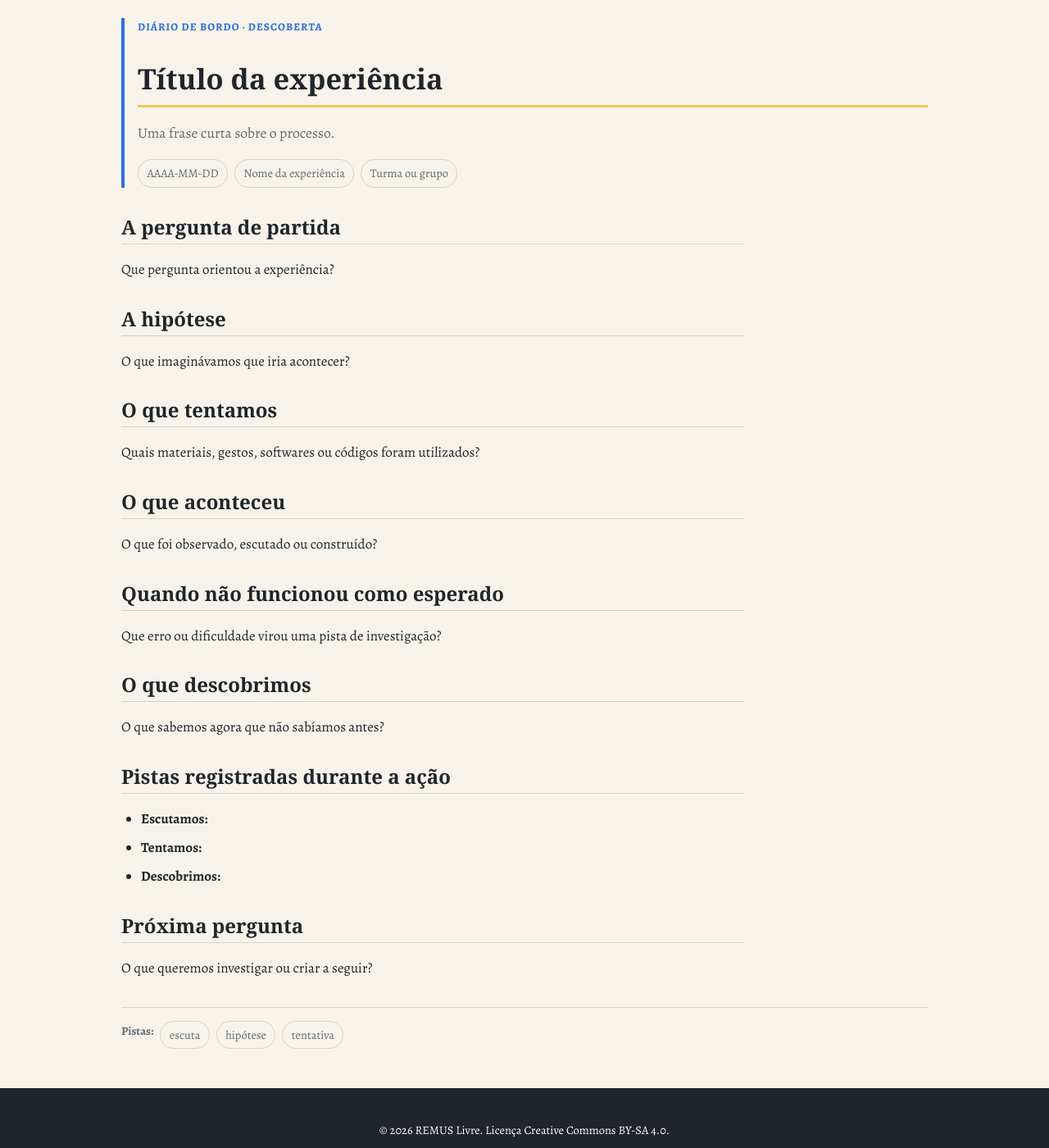
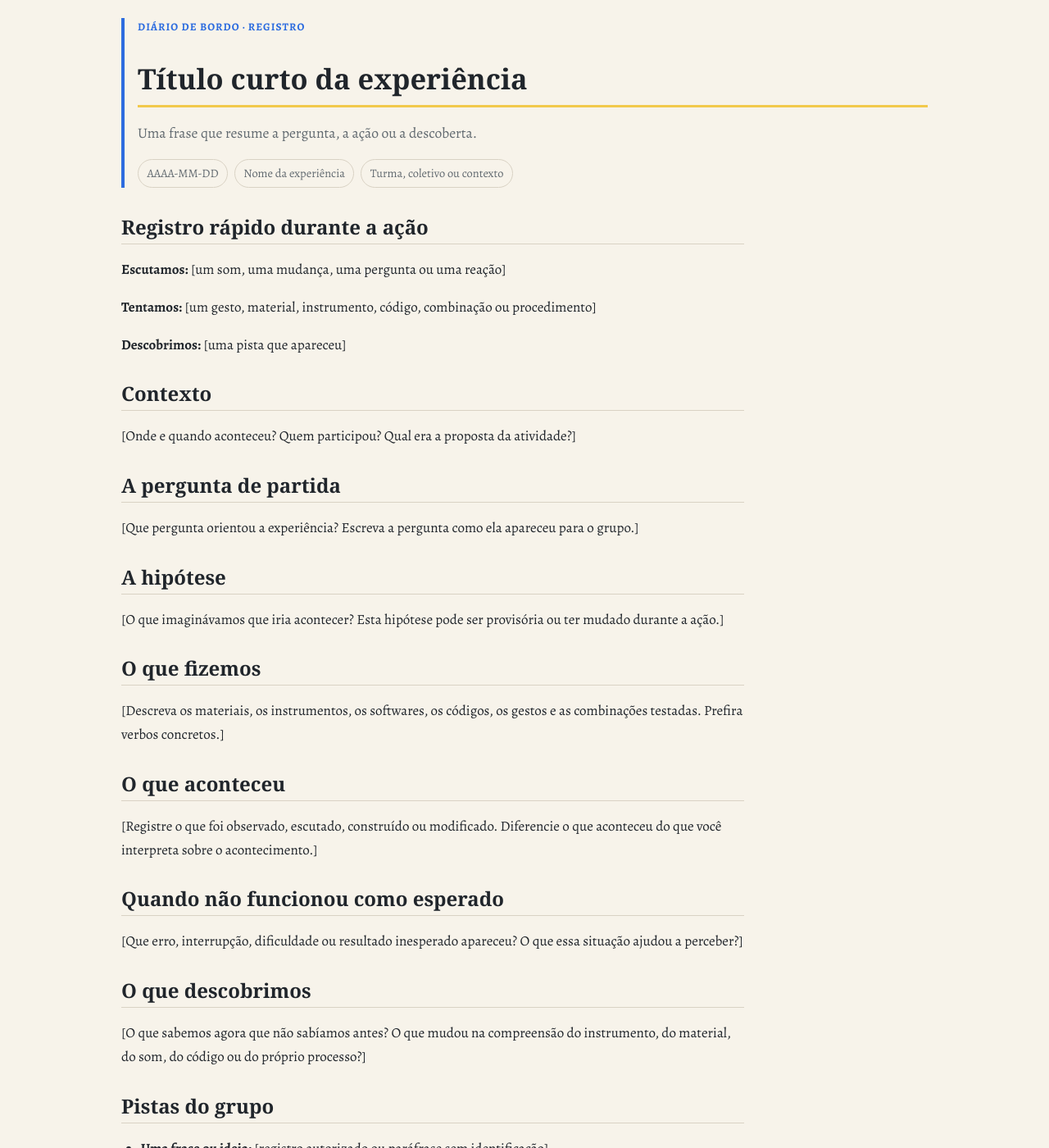
Before and after one commit to remus-livre/remus-livre.github.io, a Jekyll site: the page built from diario/modelo-postagem.md, in a window 1280 px wide and 1400 px high, scrolled down 253 px. Shown: the whole window at 82% size. Built offline with Jekyll 4.4.1, drawn with Linux system fonts in a browser that asks for light colours; some web fonts are replaced; some of the changed text lies outside the part shown.

Commit message:
docs: improve diary text post template

```diff
--- a/diario/modelo-postagem.md
+++ b/diario/modelo-postagem.md
@@ -1,47 +1,89 @@
 ---
 layout: diario
-title: Título da experiência
-description: Uma frase curta sobre o processo.
+title: Título curto da experiência
+description: Uma frase que resume a pergunta, a ação ou a descoberta.
 date: AAAA-MM-DD
 experiencia: Nome da experiência
-grupo: Turma ou grupo
-tipo: descoberta
+grupo: Turma, coletivo ou contexto
+tipo: registro
 tags:
-  - escuta
-  - hipótese
+  - pergunta
   - tentativa
+  - descoberta
 ---
+
+<!--
+MODELO DE POSTAGEM — DIÁRIO DE BORDO REMUS
+
+Como usar:
+1. Duplique este arquivo e salve em _diario/AAAA-MM-DD-titulo-curto.md.
+2. Preencha o front matter entre as linhas ---.
+3. Apague estas instruções e os campos que não fizerem sentido.
+4. Durante a ação, registre apenas pistas curtas. A escrita mais desenvolvida pode ser feita depois.
+5. Não invente falas, resultados, fotografias ou informações sobre o grupo.
+6. Antes de publicar nomes, rostos, vozes ou trabalhos de estudantes, confirme as autorizações necessárias.
+-->
+
+## Registro rápido durante a ação
+
+<!-- Use apenas se estiver escrevendo durante a atividade. Uma ou duas frases já bastam. -->
+
+**Escutamos:** [um som, uma mudança, uma pergunta ou uma reação]
+
+**Tentamos:** [um gesto, material, instrumento, código, combinação ou procedimento]
+
+**Descobrimos:** [uma pista que apareceu]
+
+## Contexto
+
+[Onde e quando aconteceu? Quem participou? Qual era a proposta da atividade?]
 
 ## A pergunta de partida
 
-Que pergunta orientou a experiência?
+[Que pergunta orientou a experiência? Escreva a pergunta como ela apareceu para o grupo.]
 
 ## A hipótese
 
-O que imaginávamos que iria acontecer?
+[O que imaginávamos que iria acontecer? Esta hipótese pode ser provisória ou ter mudado durante a ação.]
 
-## O que tentamos
+## O que fizemos
 
-Quais materiais, gestos, softwares ou códigos foram utilizados?
+[Descreva os materiais, os instrumentos, os softwares, os códigos, os gestos e as combinações testadas. Prefira verbos concretos.]
 
 ## O que aconteceu
 
-O que foi observado, escutado ou construído?
+[Registre o que foi observado, escutado, construído ou modificado. Diferencie o que aconteceu do que você interpreta sobre o acontecimento.]
 
 ## Quando não funcionou como esperado
 
-Que erro ou dificuldade virou uma pista de investigação?
+[Que erro, interrupção, dificuldade ou resultado inesperado apareceu? O que essa situação ajudou a perceber?]
 
 ## O que descobrimos
 
-O que sabemos agora que não sabíamos antes?
+[O que sabemos agora que não sabíamos antes? O que mudou na compreensão do instrumento, do material, do som, do código ou do próprio processo?]
 
-## Pistas registradas durante a ação
+## Pistas do grupo
 
-- **Escutamos:**
-- **Tentamos:**
-- **Descobrimos:**
+<!-- Use apenas falas autorizadas. Se não houver autorização, registre a ideia sem identificar a pessoa. -->
+
+- **Uma frase ou ideia:** [registro autorizado ou paráfrase sem identificação]
+- **Um gesto:** [o que alguém fez e que merece ser lembrado]
+- **Um som ou imagem:** [descrição ou link para documentação autorizada]
+- **Uma mudança:** [o que foi ajustado entre uma tentativa e outra]
+
+## Relação com a experiência
+
+[Como este registro se conecta à experiência, ao recurso, à trilha ou ao Diário de Bordo? O que ele acrescenta ao percurso?]
 
 ## Próxima pergunta
 
-O que queremos investigar ou criar a seguir?
+[O que queremos investigar, repetir, modificar ou criar a seguir?]
+
+## Documentação
+
+<!-- Apague esta seção se não houver documentação. Use apenas arquivos e links autorizados. -->
+
+- **Imagem:** [link ou caminho]
+- **Áudio ou vídeo:** [link]
+- **Código ou arquivo:** [link]
+- **Autoria e autorização:** [créditos e condição de uso]
```
